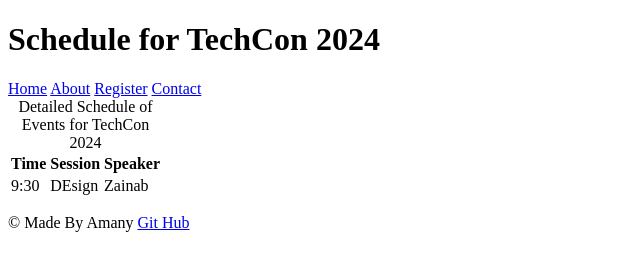
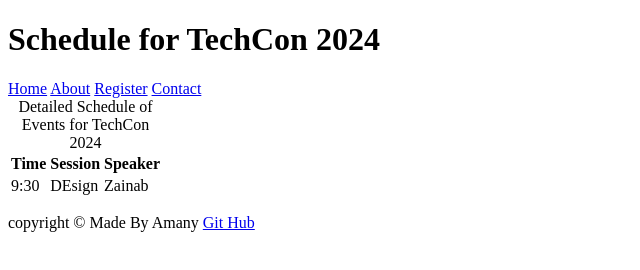
Before and after one commit to amanyashour001/TechCon_HTML, a plain HTML site: page techcon_website/schedule.html in a window 1280 px wide. Shown: the whole page, without its empty margins (0-640 px from the left). Drawn offline with Linux system fonts and the light colour scheme.

Commit message:
2 is done

```diff
--- a/techcon_website/schedule.html
+++ b/techcon_website/schedule.html
@@ -29,6 +29,6 @@
                 </tr>
              </table>
         </main>
-        <footer><p>&copy; Made By Amany <a href="https://github.com/amanyashour001">Git Hub</a></p></footer>
+        <footer><p>copyright &copy; Made By Amany <a href="https://github.com/amanyashour001">Git Hub</a></p></footer>
     </body>
 </html>
```
